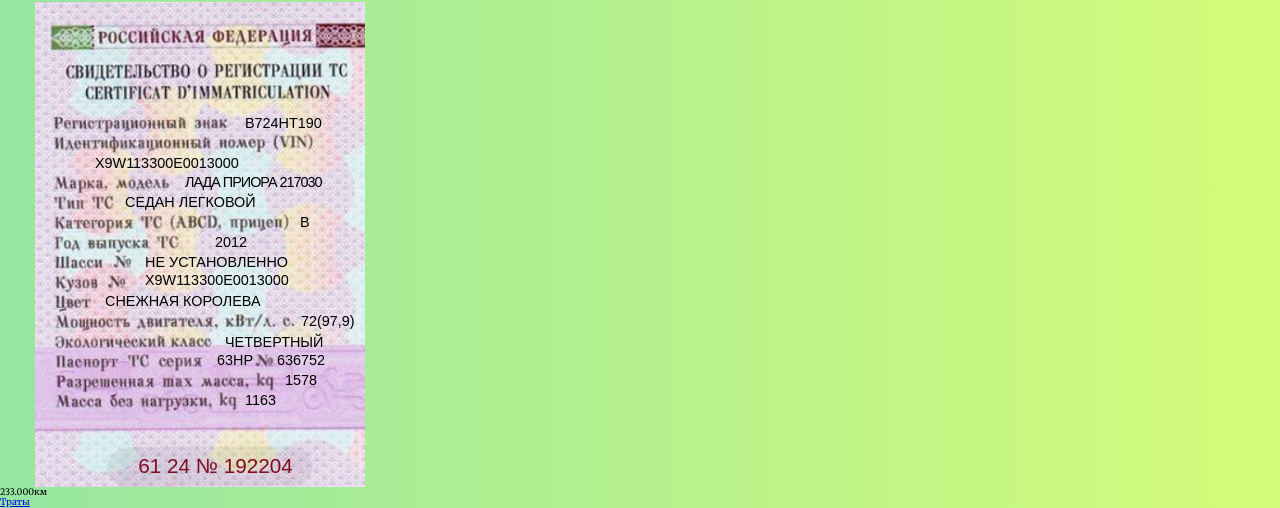
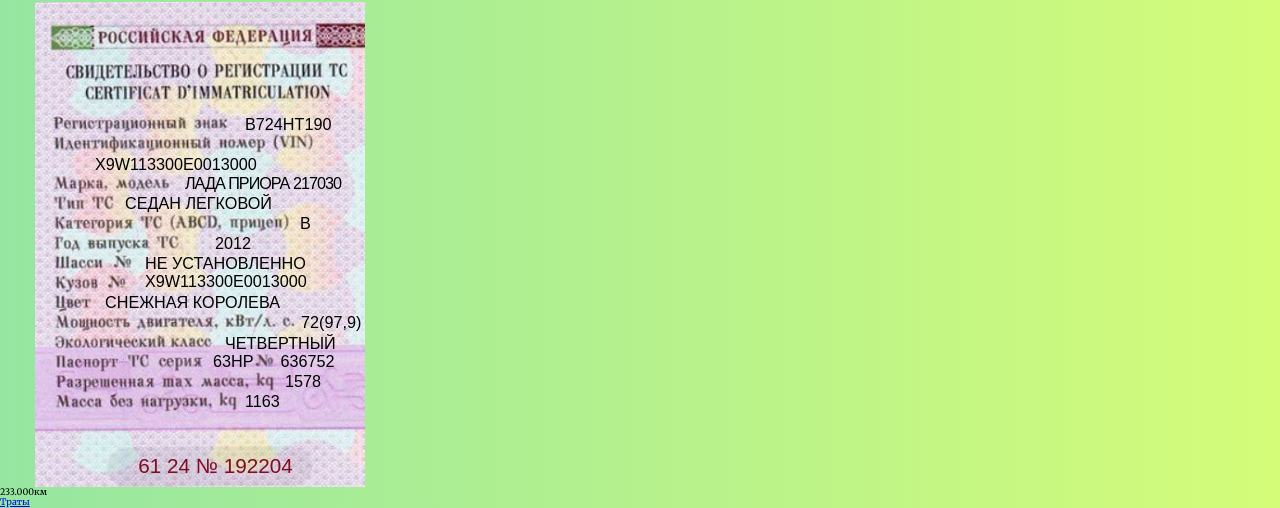
Before and after one commit to daswer123/autoRec, a website built with Parcel: page src/index.html in a window 1280 px wide. Shown: the part 319-827 px from the top of the page. Built offline with nearby package versions, Linux system fonts and the light colour scheme.

Commit message:
Update ctc.scss

```diff
--- a/src/scss/components/ctc.scss
+++ b/src/scss/components/ctc.scss
@@ -31,7 +31,7 @@
     left: 0;
     z-index: 100;
 
-    font-size: 1.6rem;
+    font-size: 1.8rem;
 
     font-family: Comic-Sans, sans-serif;
 
@@ -100,7 +100,7 @@
 
   &__property--pass {
     top: 350px;
-    left: 182px;
+    left: 178px;
   }
 
   &__property--mass-max {
```
